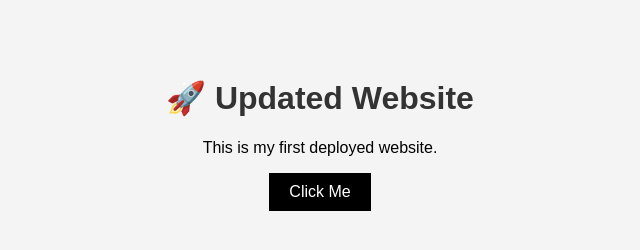
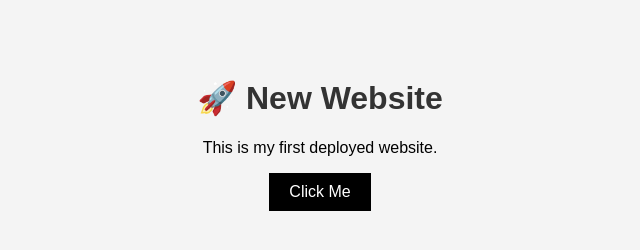
Before and after one commit to kirangoutam05-oss/test, a plain HTML site: page index.html in a window 1280 px wide. Shown: the whole page, without its empty margins (320-960 px from the left). Drawn offline with Linux system fonts and the light colour scheme.

Commit message:
Update index.html

```diff
--- a/index.html
+++ b/index.html
@@ -50,7 +50,7 @@
 
 
 
-  <h1>🚀 Updated Website </h1>
+  <h1>🚀 New Website </h1>
 
   <p>This is my first deployed website.</p>
 
```
